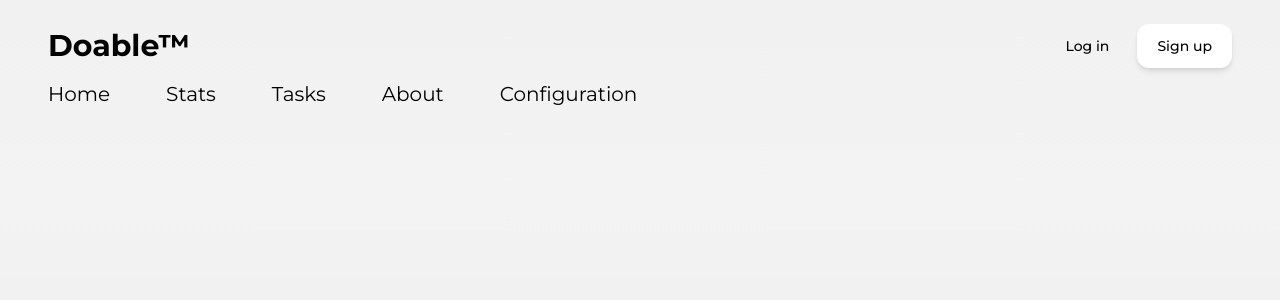
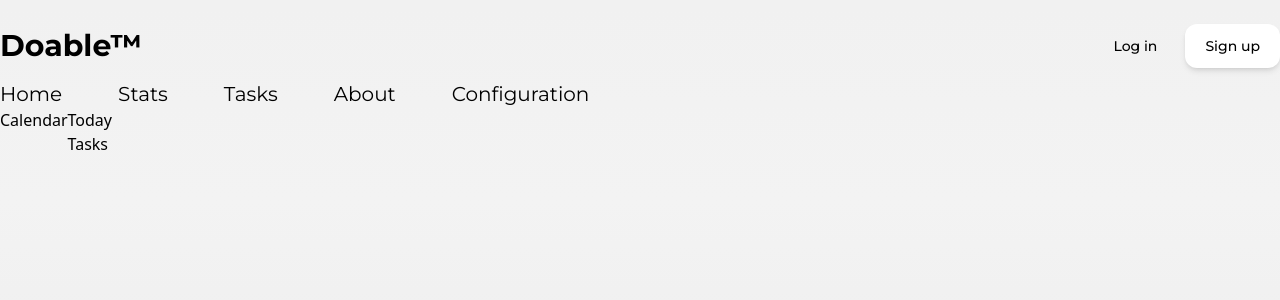
Before and after one commit to alexsrebernic/Doable, a React (Vite) app: page / in a window 1280 px wide. Shown: the top 300 px of the page. Built offline with nearby package versions, Linux system fonts and the light colour scheme.

Commit message:
separate container into main and content containers, add env file and unsplash keys

```diff
--- a/src/layouts/Container/Container.tsx
+++ /dev/null
@@ -1,10 +0,0 @@
-import React from 'react'
-
-export const Container = ({children} : {children: React.ReactNode} ) => {
-  return (
-    <div className='container  min-h-screen max-w-screen-xl  mx-auto'>
-        {children}
-    </div>
-
-  )
-}
--- /dev/null
+++ b/src/layouts/Container/ContentContainer/ContentContainer.tsx
@@ -0,0 +1,10 @@
+import React from 'react'
+
+export const ContentContainer = ({children} : {children: React.ReactNode} ) => {
+  return (
+    <div className='grid grid-cols-12 '>
+        {children}
+    </div>
+
+  )
+}
--- /dev/null
+++ b/src/layouts/Container/MainContainer/MainContainer.tsx
@@ -0,0 +1,10 @@
+import React from 'react'
+
+export const MainContainer = ({children} : {children: React.ReactNode} ) => {
+  return (
+    <div className='container  min-h-screen max-w-screen-xl px-4 xl:px-0  mx-auto'>
+        {children}
+    </div>
+
+  )
+}
--- a/src/layouts/NavigationBar/Navigationbar.tsx
+++ b/src/layouts/NavigationBar/Navigationbar.tsx
@@ -33,7 +33,7 @@ export const Navbar : React.FC = () => {
         }
     ]
     return (
-    <nav className='bg-transparent md:flex-col  font-montserrat flex items-center md:items-start justify-between px-4 md:px-12 pt-4 lg:pt-6'>
+    <nav className='bg-transparent md:flex-col  font-montserrat flex items-center md:items-start justify-between   pt-4 lg:pt-6'>
         <div className='flex items-center justify-between w-full'>
             <a href="/">
                 <h1 className='font-bold text-3xl'>
--- a/src/main.tsx
+++ b/src/main.tsx
@@ -4,7 +4,8 @@ import HomePage from './pages/Home/Home'
 import ErrorPage from './pages/Error/Error'
 import './index.css'
 import { Navbar } from './layouts/NavigationBar/Navigationbar'
-import { Container } from './layouts/Container/Container'
+import { MainContainer } from './layouts/Container/MainContainer/MainContainer'
+import { ContentContainer } from './layouts/Container/ContentContainer/ContentContainer'
 import {Tasks} from './pages/Tasks/Tasks'
 import {About} from './pages/About/About'
 import {
@@ -29,11 +30,13 @@ const router = createBrowserRouter([
 
 ReactDOM.createRoot(document.getElementById('root') as HTMLElement).render(
   <React.StrictMode>
-    <Container>
+    <MainContainer>
       <>
         <Navbar/>
-        <RouterProvider router={router}/>
+        <ContentContainer>
+          <RouterProvider router={router}/>
+        </ContentContainer>
       </>
-    </Container>
+    </MainContainer>
   </React.StrictMode>
 )
--- a/src/pages/Home/Home.tsx
+++ b/src/pages/Home/Home.tsx
@@ -4,7 +4,18 @@ function App() {
   const [count, setCount] = useState(0)
 
   return (
-    <div className="App ">
+    <div >
+      <div className='flex'>
+        <div>
+        Calendar
+        </div>
+        <div>
+        Today Tasks
+        </div>
+      </div>
+      <div>
+
+      </div>
     </div>
   )
 }
```
Also changed, not shown: 1 other file (tests, documents, lock files or other folders).
